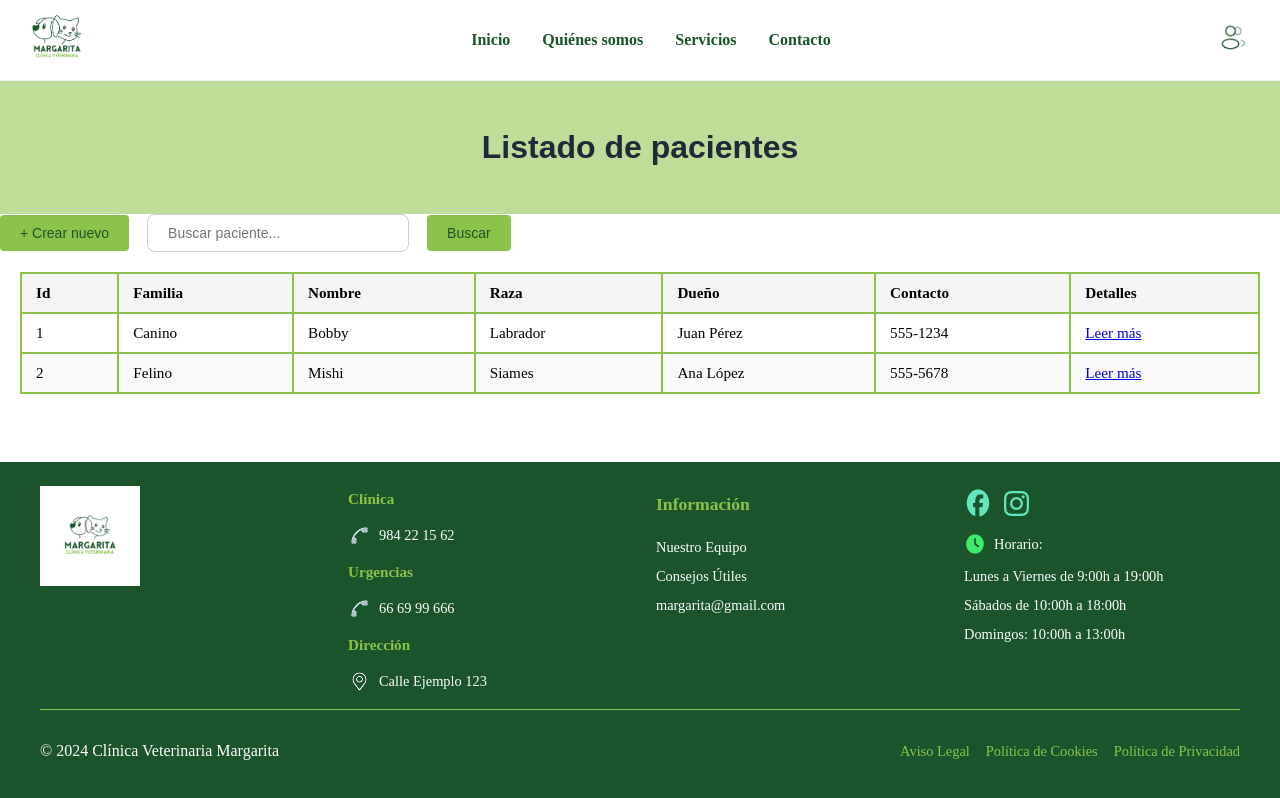
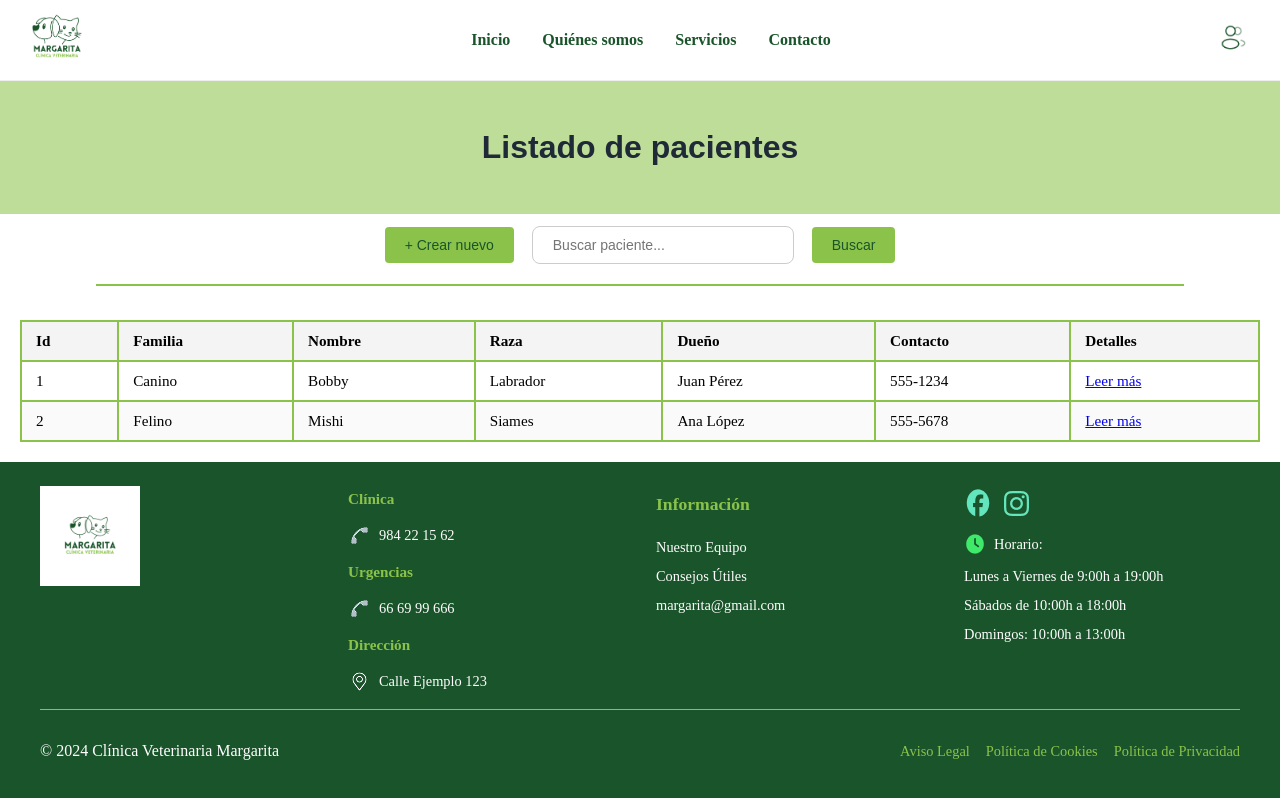
Before and after one commit to FerMarcos606/clinica-veterinaria-front, a React (Vite) app: page /listaPacientes in a window 1280 px wide. Built offline with nearby package versions, Linux system fonts and the light colour scheme; no server answers.

Commit message:
CM-25 feat: add PatientListPage

```diff
--- a/src/pages/admin/patientList/PatientListPage.css
+++ b/src/pages/admin/patientList/PatientListPage.css
@@ -0,0 +1,19 @@
+.functional-section {
+    display: flex;
+    justify-content: center;
+    margin-top: 12px;
+    margin-bottom: 8px;
+}
+
+.divider-div {
+    display: flex;
+    justify-content: center;
+    margin: 12px 0 6px 0;
+}
+
+.divider {
+    border: none;
+    border-top: 2px solid var(--color-primary); /* grosor y color */
+    margin: 8px 0; /* espacio arriba/abajo */
+    width: 85%;
+  }
--- a/src/pages/admin/patientList/PatientListPage.jsx
+++ b/src/pages/admin/patientList/PatientListPage.jsx
@@ -4,6 +4,7 @@ import Hero from "../../../components/hero/Hero";
 import Button from "../../../components/button/Button";
 import Table from "../../../components/table/Table";
 import SearchBar from "../../../components/searchBar/SearchBar";
+import './PatientListPage.css'
 
 export const PatientList = () => {
     const [pacientes, setPacientes] = useState([]);
@@ -66,6 +67,7 @@ export const PatientList = () => {
     return (
         <>
         <Hero text="Listado de pacientes"></Hero>
+        <div className="functional-section">
         <span style={{ display: "flex", alignItems: "center", gap: "8px" }}>
             <Button text="+ Crear nuevo"></Button>
             <SearchBar
@@ -74,6 +76,12 @@ export const PatientList = () => {
             />
             <Button></Button>
         </span>
+        </div>
+        <div className="divider-div">
+            <hr className="divider" />
+        </div>
+
+
         <Table columnas={columnasPacientes} data={filteredData}></Table>
         </>
     )
```
